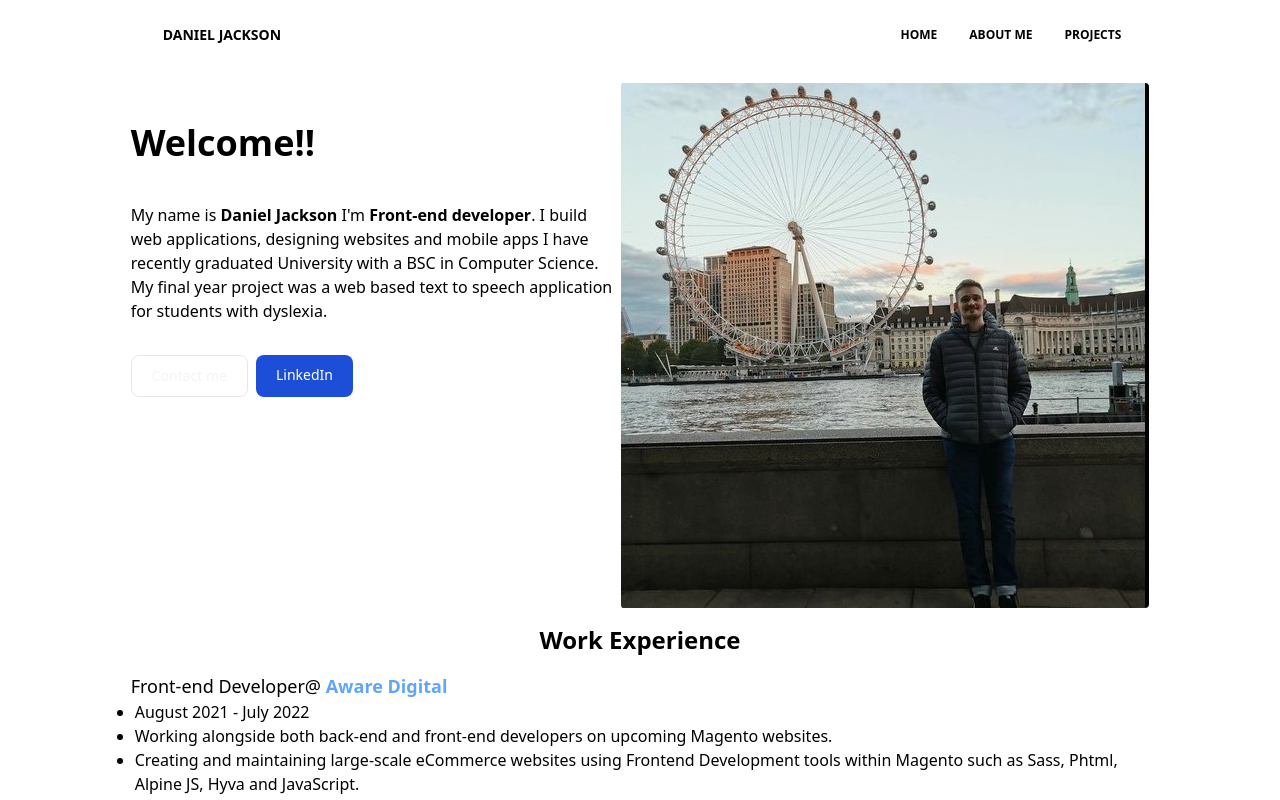
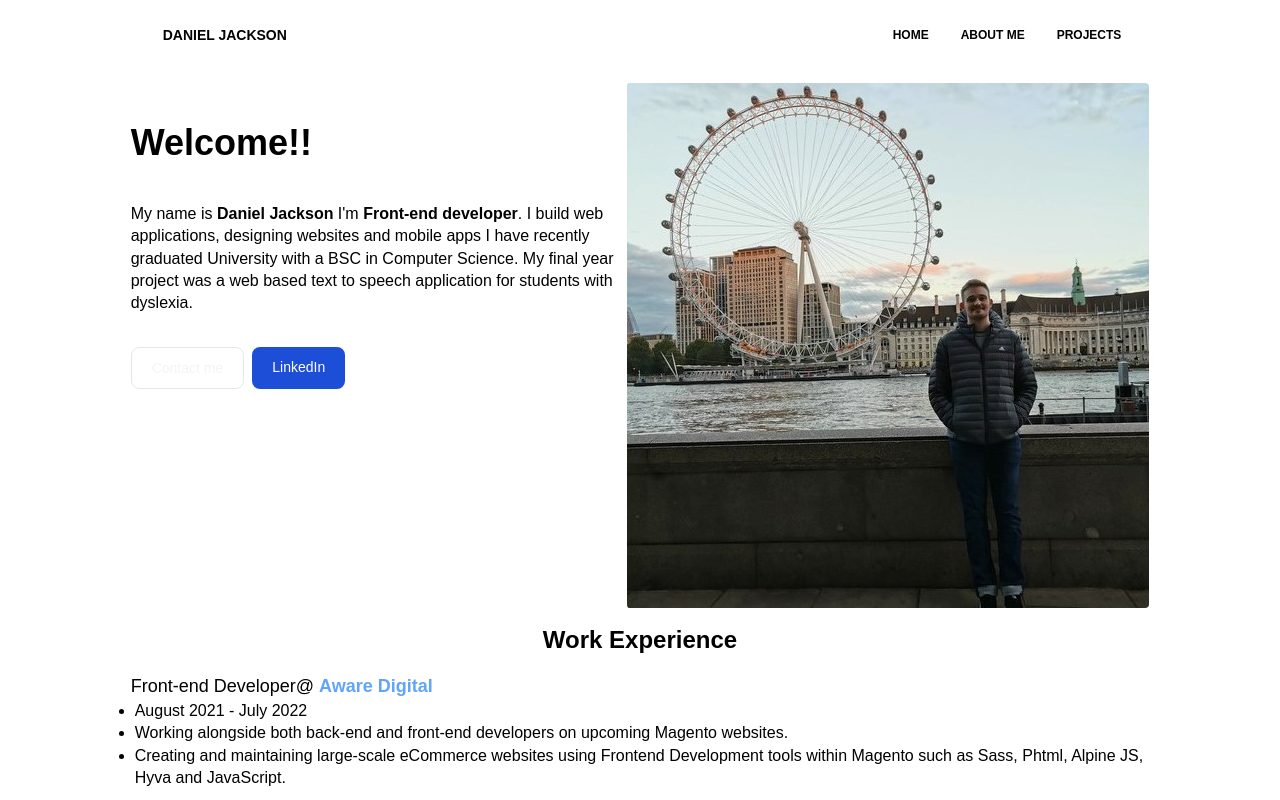
Before and after one commit to Daniel-Jackson23/Portfolio, a Vue app: page / in a window 1280 px wide. Shown: the top 800 px of the page. Built offline with nearby package versions, Linux system fonts and the light colour scheme.

Commit message:
adding line height and font family

```diff
--- a/src/assets/base.css
+++ b/src/assets/base.css
@@ -1,3 +1,8 @@
 @tailwind base;
 @tailwind components;
 @tailwind utilities;
+
+body{
+    line-height: 1.4;
+    font-family: sans-serif;
+}
```
Also changed, not shown: src/assets/main-image.jpg.
